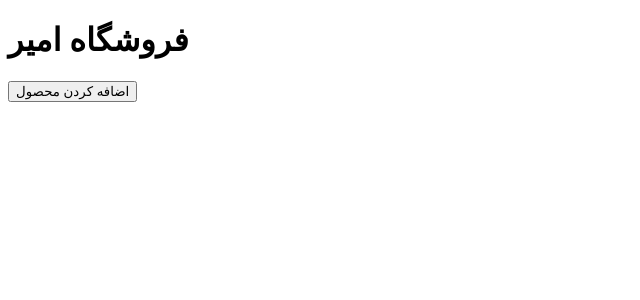
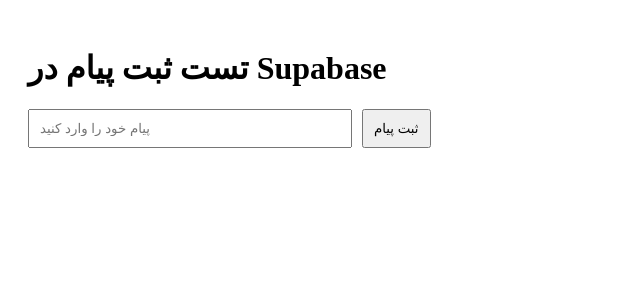
Before and after one commit to hosseiniamir-0111/amir-line, a React (Create React App) app: page / in a window 1280 px wide. Shown: the top 300 px of the page, without its empty margins (0-640 px from the left). Built offline with nearby package versions, Linux system fonts and the light colour scheme.

Commit message:
update homepage layout and supabase

```diff
--- a/package.json
+++ b/package.json
@@ -4,6 +4,7 @@
   "private": true,
   "homepage": "https://hosseiniamir-0111.github.io/amir-line",
   "dependencies": {
+    "@supabase/supabase-js": "^2.57.4",
     "@testing-library/dom": "^10.4.0",
     "@testing-library/jest-dom": "^6.6.3",
     "@testing-library/react": "^16.3.0",
--- a/src/App.js
+++ b/src/App.js
@@ -1,28 +1,56 @@
-import React from "react";
-import { db } from "./firebase";
-import { collection, addDoc } from "firebase/firestore";
+import React, { useState } from "react";
+import { createClient } from "@supabase/supabase-js";
+
+// ← اینجا URL و کلید anon خودتون رو جایگزین کنید
+const supabaseUrl = "https://engzmpevxrihutenblxb.supabase.co";
+const supabaseKey = "eyJhbGciOiJIUzI1NiIsInR5cCI6IkpXVCJ9.eyJpc3MiOiJzdXBhYmFzZSIsInJlZiI6ImVuZ3ptcGV2eHJpaHV0ZW5ibHhiIiwicm9sZSI6ImFub24iLCJpYXQiOjE3NTc4NjU3OTEsImV4cCI6MjA3MzQ0MTc5MX0.c-NpqRXOMPWYax-EYvOU28qW8UbcIPlHg33UW0AT3As";
+const supabase = createClient(supabaseUrl, supabaseKey);
 
 function App() {
-  const addProduct = async () => {
-    console.log("✅ دکمه کلیک شد، وارد addProduct شدیم");
+  const [message, setMessage] = useState("");
+  const [loading, setLoading] = useState(false);
+
+  const handleClick = async () => {
+    if (!message) {
+      alert("لطفاً یک متن وارد کنید!");
+      return;
+    }
+
+    setLoading(true);
     try {
-      const docRef = await addDoc(collection(db, "products"), {
-        name: "کتونی آدیداس",
-        price: 500,
-        stock: 15,
-      });
-      console.log("محصول ذخیره شد با id:", docRef.id);
-      alert("محصول ذخیره شد ✅");
-    } catch (e) {
-      console.error("❌ خطا در ذخیره:", e);
-      alert("خطا: " + e.message);
+      const { data, error } = await supabase
+        .from("messages") // ← نام جدول خودتون
+        .insert([{ text: message }]);
+
+      if (error) {
+        console.error("Error inserting data:", error);
+        alert("خطا در ثبت پیام!");
+      } else {
+        console.log("Data inserted:", data);
+        alert("پیام با موفقیت ثبت شد!");
+        setMessage(""); // پاک کردن input بعد از ثبت
+      }
+    } catch (err) {
+      console.error("Unexpected error:", err);
+      alert("خطای غیرمنتظره!");
+    } finally {
+      setLoading(false);
     }
   };
 
   return (
-    <div>
-      <h1>فروشگاه امیر</h1>
-      <button onClick={addProduct}>اضافه کردن محصول</button>
+    <div style={{ padding: "20px" }}>
+      <h1>تست ثبت پیام در Supabase</h1>
+      <input
+        type="text"
+        placeholder="پیام خود را وارد کنید"
+        value={message}
+        onChange={(e) => setMessage(e.target.value)}
+        style={{ padding: "10px", width: "300px", marginRight: "10px" }}
+      />
+      <button onClick={handleClick} disabled={loading} style={{ padding: "10px" }}>
+        {loading ? "در حال ثبت..." : "ثبت پیام"}
+      </button>
     </div>
   );
 }
```
Also changed, not shown: src/supabaseClient.js (added, +7 -0 lines), 2 other files (tests, documents, lock files or other folders).
